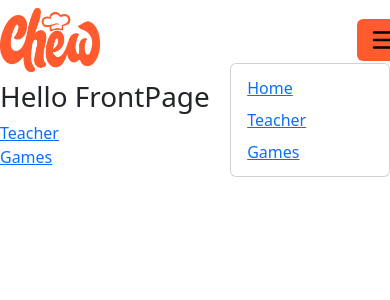
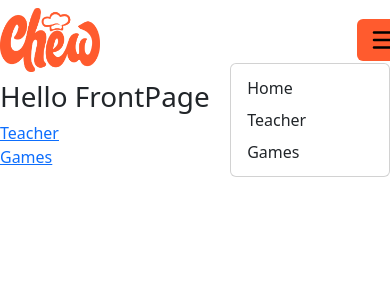
Before and after one commit to nime003/Agile-Project, a React (Create React App) app in the folder chew-app/client/: page / in a window 390 px wide. Both pictures are taken after a click on the button 384 px from the left and 39 px from the top of the page. Shown: the top 300 px of the page. Built offline with nearby package versions, Linux system fonts and the light colour scheme.

Commit message:
Fixed hamburger menu links

```diff
--- a/chew-app/client/src/App.js
+++ b/chew-app/client/src/App.js
@@ -28,9 +28,10 @@ function Navbar(){
                     />
                 </Dropdown.Toggle>
                 <Dropdown.Menu>
-                    <Dropdown.Item><Link to={"/"}>Home</Link></Dropdown.Item>
-                    <Dropdown.Item><Link to={"/teacher"}>Teacher</Link></Dropdown.Item>
-                    <Dropdown.Item><Link to={"/games"}>Games</Link></Dropdown.Item>
+                    <Dropdown.Item as={Link} to={"/"}>Home</Dropdown.Item>
+                    <Dropdown.Item as={Link} to={"/teacher/"}>Teacher</Dropdown.Item>
+                    <Dropdown.Item as={Link} to={"/games/"}>Games</Dropdown.Item>
+
                 </Dropdown.Menu>
             </Dropdown>
         </nav>
```
